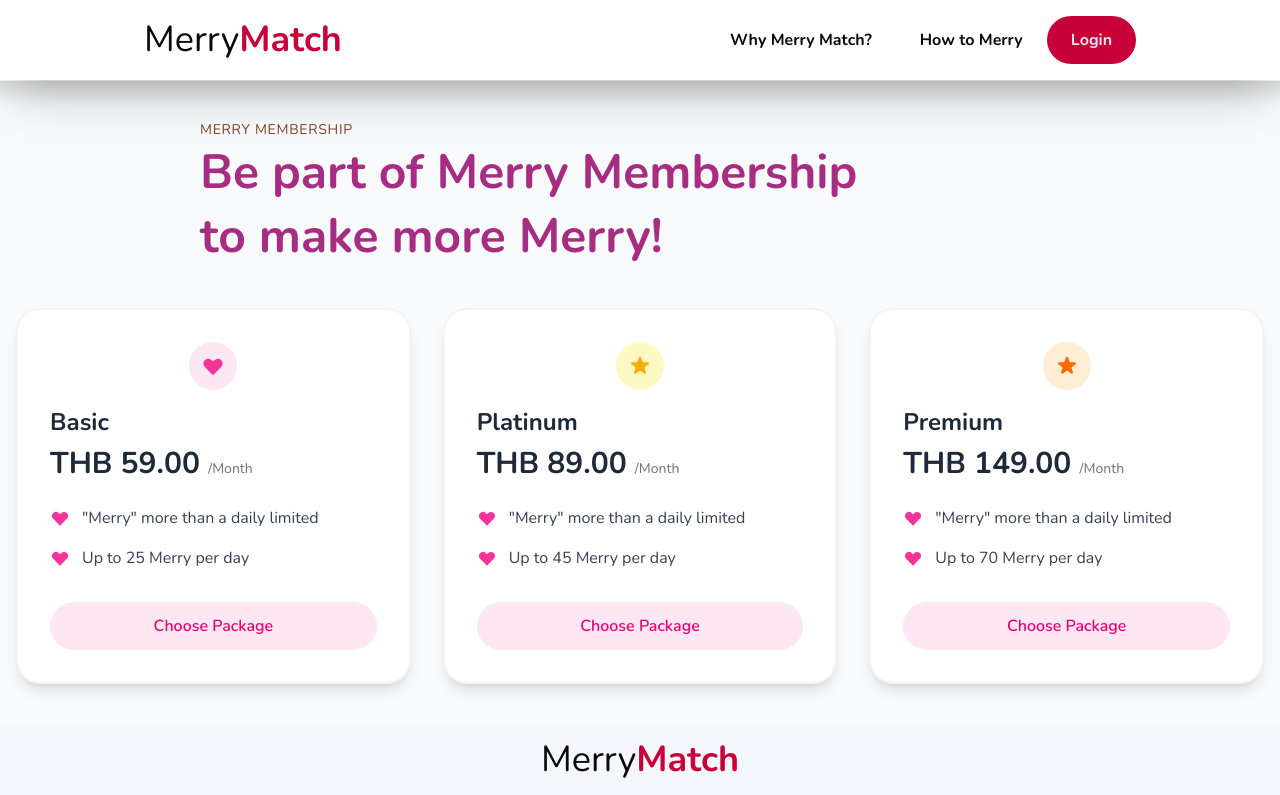
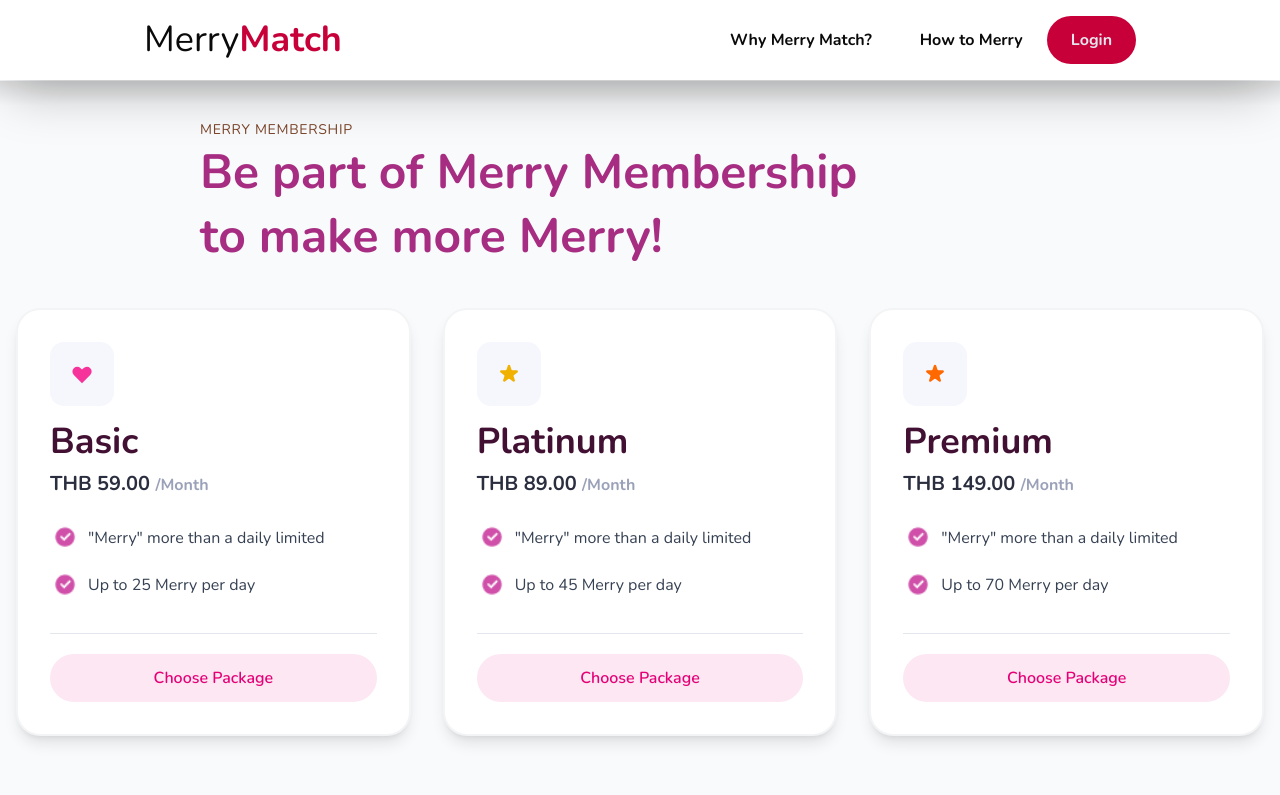
Before and after one commit to Ball-SE/merry-match, a Next.js app: page /package in a window 1280 px wide. Shown: the top 795 px of the page. Built offline with nearby package versions, Linux system fonts and the light colour scheme; no server answers.

Commit message:
feat: add checkbox-circle image

```diff
--- a/src/components/AlertNotification.tsx
+++ b/src/components/AlertNotification.tsx
@@ -79,7 +79,7 @@
                         </div>
                         <div className="flex-1">
                             <div className="text-sm text-gray-800 font-medium">
-                                <span className="text-gray-600">'{notification.name}'</span>{" "}
+                                <span className="text-gray-600">&apos;{notification.name}&apos;</span>{" "}
                                 <span className="text-gray-800">{notification.message}</span>
                             </div>
                             <div className="text-xs text-gray-500 mt-1">
--- a/src/components/match/MatchingCenter.tsx
+++ b/src/components/match/MatchingCenter.tsx
@@ -109,7 +109,7 @@
 
       // return ผลลัพธ์แทนการ set state
       return { success: true, match: result.match || false };
-    } catch (error: any) {
+    } catch (error) {
       return { success: false, match: false };
     }
   };
--- a/src/pages/landing-page/index.tsx
+++ b/src/pages/landing-page/index.tsx
@@ -5,12 +5,10 @@
 import { useState, useEffect } from "react";
 import { useRouter } from "next/router";
 import { supabase } from "@/lib/supabase/supabaseClient";
-import { useAdmin } from '@/hooks/useAdmin';
 import Img from "next/image";
 
 function HomePage(){
     const [isLoggedIn, setIsLoggedIn] = useState<boolean | null>(null);
-    const { isAdmin } = useAdmin();
     const router = useRouter();
 
     useEffect(() => {
@@ -53,7 +51,6 @@
         } else {
             router.push("/login");
         }
-
     };
 
     return (
--- a/src/pages/package/index.tsx
+++ b/src/pages/package/index.tsx
@@ -1,5 +1,6 @@
 import NavBar from "@/components/NavBar";
 import Footer from "@/components/Footer";
+import Image from "next/image";
 
 export default function PackagePage() {
     return (
@@ -9,46 +10,48 @@
             {/* Main Content */}
             <div className=" mx-auto px-4 py-10">
                 {/* Header Section */}
-                <div className="mb-12 ml-46">
+                <div className="sm:mb-12 sm:ml-46 mb-10">
                     <p className="text-sm text-[#7B4429] uppercase tracking-wider mb-2">MERRY MEMBERSHIP</p>
-                    <h1 className="text-4xl md:text-5xl font-bold text-[#A62D82] mb-4">
+                    <h1 className="hidden sm:block text-4xl md:text-5xl font-bold text-[#A62D82] mb-4">
                         Be part of Merry Membership
                     </h1>
-                    <h2 className="text-4xl md:text-5xl font-bold text-[#A62D82]">
+                    <h2 className="hidden sm:block text-4xl md:text-5xl font-bold text-[#A62D82]">
                         to make more Merry!
                     </h2>
+                    <h3 className="sm:hidden text-4xl md:text-5xl font-bold text-[#A62D82]">
+                        Join us and start matching
+                    </h3>
+
                 </div>
 
                 {/* Pricing Cards */}
-                <div className="grid grid-cols-1 md:grid-cols-3 gap-8 max-w-7xl mx-auto">
+                <div className="grid grid-cols-1 md:grid-cols-3 gap-8 max-w-7xl mx-auto mb-10">
                     {/* Basic Package */}
                     <div className="bg-white rounded-3xl p-8 shadow-lg border-2 border-gray-100 relative">
                         <div className="text-left mb-6">
-                            <div className="w-12 h-12 mx-auto mb-4 bg-pink-100 rounded-full flex items-center justify-center">
+                            <div className="w-16 h-16 mb-4 bg-[#F6F7FC] rounded-xl flex items-center justify-center">
                                 <svg className="w-6 h-6 text-pink-500" fill="currentColor" viewBox="0 0 20 20">
                                     <path fillRule="evenodd" d="M3.172 5.172a4 4 0 015.656 0L10 6.343l1.172-1.171a4 4 0 115.656 5.656L10 17.657l-6.828-6.829a4 4 0 010-5.656z" clipRule="evenodd" />
                                 </svg>
                             </div>
-                            <h3 className="text-2xl font-bold text-gray-800 mb-2">Basic</h3>
-                            <p className="text-3xl font-bold text-gray-800">
-                                THB 59.00 <span className="text-sm font-normal text-gray-500">/Month</span>
+                            <h3 className="text-4xl font-bold text-[#411032] mb-2">Basic</h3>
+                            <p className="text-xl font-bold text-[#2A2E3F]">
+                                THB 59.00 <span className="text-base font-regular text-[#9AA1B9]">/Month</span>
                             </p>
                         </div>
 
                         <div className="space-y-4 mb-8">
-                            <div className="flex items-center">
-                                <svg className="w-5 h-5 text-pink-500 mr-3" fill="currentColor" viewBox="0 0 20 20">
-                                    <path fillRule="evenodd" d="M3.172 5.172a4 4 0 015.656 0L10 6.343l1.172-1.171a4 4 0 115.656 5.656L10 17.657l-6.828-6.829a4 4 0 010-5.656z" clipRule="evenodd" />
-                                </svg>
-                                <span className="text-gray-700">"Merry" more than a daily limited</span>
+                            <div className="flex items-center gap-2">
+                                <Image src="/assets/checkbox-circle.png" alt="Basic" width={30} height={30} />
+                                <span className="text-gray-700">&quot;Merry&quot; more than a daily limited</span>
                             </div>
-                            <div className="flex items-center">
-                                <svg className="w-5 h-5 text-pink-500 mr-3" fill="currentColor" viewBox="0 0 20 20">
-                                    <path fillRule="evenodd" d="M3.172 5.172a4 4 0 015.656 0L10 6.343l1.172-1.171a4 4 0 115.656 5.656L10 17.657l-6.828-6.829a4 4 0 010-5.656z" clipRule="evenodd" />
-                                </svg>
+                            <div className="flex items-center gap-2">
+                                <Image src="/assets/checkbox-circle.png" alt="Basic" width={30} height={30} />
                                 <span className="text-gray-700">Up to 25 Merry per day</span>
                             </div>
                         </div>
+
+                        <div className="border-t-[1px] border-[#E4E6ED] mt-5 mb-5"></div>
 
                         <button className="w-full bg-pink-100 hover:bg-pink-200 text-pink-600 font-semibold py-3 px-6 rounded-full transition-colors">
                             Choose Package
@@ -58,31 +61,29 @@
                     {/* Platinum Package */}
                     <div className="bg-white rounded-3xl p-8 shadow-lg border-2 border-gray-100 relative">
                         <div className="text-left mb-6">
-                            <div className="w-12 h-12 mx-auto mb-4 bg-yellow-100 rounded-full flex items-center justify-center">
+                            <div className="w-16 h-16 mb-4 bg-[#F6F7FC] rounded-xl flex items-center justify-center">
                                 <svg className="w-6 h-6 text-yellow-500" fill="currentColor" viewBox="0 0 20 20">
                                     <path d="M9.049 2.927c.3-.921 1.603-.921 1.902 0l1.07 3.292a1 1 0 00.95.69h3.462c.969 0 1.371 1.24.588 1.81l-2.8 2.034a1 1 0 00-.364 1.118l1.07 3.292c.3.921-.755 1.688-1.54 1.118l-2.8-2.034a1 1 0 00-1.175 0l-2.8 2.034c-.784.57-1.838-.197-1.539-1.118l1.07-3.292a1 1 0 00-.364-1.118L2.98 8.72c-.783-.57-.38-1.81.588-1.81h3.461a1 1 0 00.951-.69l1.07-3.292z" />
                                 </svg>
                             </div>
-                            <h3 className="text-2xl font-bold text-gray-800 mb-2">Platinum</h3>
-                            <p className="text-3xl font-bold text-gray-800">
-                                THB 89.00 <span className="text-sm font-normal text-gray-500">/Month</span>
+                            <h3 className="text-4xl font-bold text-[#411032] mb-2">Platinum</h3>
+                            <p className="text-xl font-bold text-[#2A2E3F]">
+                                THB 89.00 <span className="text-base font-regular text-[#9AA1B9]">/Month</span>
                             </p>
                         </div>
 
                         <div className="space-y-4 mb-8">
-                            <div className="flex items-center">
-                                <svg className="w-5 h-5 text-pink-500 mr-3" fill="currentColor" viewBox="0 0 20 20">
-                                    <path fillRule="evenodd" d="M3.172 5.172a4 4 0 015.656 0L10 6.343l1.172-1.171a4 4 0 115.656 5.656L10 17.657l-6.828-6.829a4 4 0 010-5.656z" clipRule="evenodd" />
-                                </svg>
-                                <span className="text-gray-700">"Merry" more than a daily limited</span>
+                            <div className="flex items-center gap-2">
+                                <Image src="/assets/checkbox-circle.png" alt="Basic" width={30} height={30} />
+                                <span className="text-gray-700">&quot;Merry&quot; more than a daily limited</span>
                             </div>
-                            <div className="flex items-center">
-                                <svg className="w-5 h-5 text-pink-500 mr-3" fill="currentColor" viewBox="0 0 20 20">
-                                    <path fillRule="evenodd" d="M3.172 5.172a4 4 0 015.656 0L10 6.343l1.172-1.171a4 4 0 115.656 5.656L10 17.657l-6.828-6.829a4 4 0 010-5.656z" clipRule="evenodd" />
-                                </svg>
+                            <div className="flex items-center gap-2">
+                            <Image src="/assets/checkbox-circle.png" alt="Basic" width={30} height={30} />
                                 <span className="text-gray-700">Up to 45 Merry per day</span>
                             </div>
                         </div>
+
+                        <div className="border-t-[1px] border-[#E4E6ED] mt-5 mb-5"></div>
 
                         <button className="w-full bg-pink-100 hover:bg-pink-200 text-pink-600 font-semibold py-3 px-6 rounded-full transition-colors">
                             Choose Package
@@ -92,31 +93,29 @@
                     {/* Premium Package */}
                     <div className="bg-white rounded-3xl p-8 shadow-lg border-2 border-gray-100 relative">
                         <div className="text-left mb-6">
-                            <div className="w-12 h-12 mx-auto mb-4 bg-orange-100 rounded-full flex items-center justify-center">
+                            <div className="w-16 h-16 mb-4 bg-[#F6F7FC] rounded-xl flex items-center justify-center">
                                 <svg className="w-6 h-6 text-orange-500" fill="currentColor" viewBox="0 0 20 20">
                                     <path d="M9.049 2.927c.3-.921 1.603-.921 1.902 0l1.07 3.292a1 1 0 00.95.69h3.462c.969 0 1.371 1.24.588 1.81l-2.8 2.034a1 1 0 00-.364 1.118l1.07 3.292c.3.921-.755 1.688-1.54 1.118l-2.8-2.034a1 1 0 00-1.175 0l-2.8 2.034c-.784.57-1.838-.197-1.539-1.118l1.07-3.292a1 1 0 00-.364-1.118L2.98 8.72c-.783-.57-.38-1.81.588-1.81h3.461a1 1 0 00.951-.69l1.07-3.292z" />
                                 </svg>
                             </div>
-                            <h3 className="text-2xl font-bold text-gray-800 mb-2">Premium</h3>
-                            <p className="text-3xl font-bold text-gray-800">
-                                THB 149.00 <span className="text-sm font-normal text-gray-500">/Month</span>
+                            <h3 className="text-4xl font-bold text-[#411032] mb-2">Premium</h3>
+                            <p className="text-xl font-bold text-[#2A2E3F]">
+                                THB 149.00 <span className="text-base font-regular text-[#9AA1B9]">/Month</span>
                             </p>
                         </div>
 
                         <div className="space-y-4 mb-8">
-                            <div className="flex items-center">
-                                <svg className="w-5 h-5 text-pink-500 mr-3" fill="currentColor" viewBox="0 0 20 20">
-                                    <path fillRule="evenodd" d="M3.172 5.172a4 4 0 015.656 0L10 6.343l1.172-1.171a4 4 0 115.656 5.656L10 17.657l-6.828-6.829a4 4 0 010-5.656z" clipRule="evenodd" />
-                                </svg>
-                                <span className="text-gray-700">"Merry" more than a daily limited</span>
+                            <div className="flex items-center gap-2">
+                            <Image src="/assets/checkbox-circle.png" alt="Basic" width={30} height={30} />
+                                <span className="text-gray-700">&quot;Merry&quot; more than a daily limited</span>
                             </div>
-                            <div className="flex items-center">
-                                <svg className="w-5 h-5 text-pink-500 mr-3" fill="currentColor" viewBox="0 0 20 20">
-                                    <path fillRule="evenodd" d="M3.172 5.172a4 4 0 015.656 0L10 6.343l1.172-1.171a4 4 0 115.656 5.656L10 17.657l-6.828-6.829a4 4 0 010-5.656z" clipRule="evenodd" />
-                                </svg>
+                            <div className="flex items-center gap-2">
+                            <Image src="/assets/checkbox-circle.png" alt="Basic" width={30} height={30} />
                                 <span className="text-gray-700">Up to 70 Merry per day</span>
                             </div>
                         </div>
+
+                        <div className="border-t-[1px] border-[#E4E6ED] mt-5 mb-5"></div>
 
                         <button className="w-full bg-pink-100 hover:bg-pink-200 text-pink-600 font-semibold py-3 px-6 rounded-full transition-colors">
                             Choose Package
--- a/src/services/profileService.ts
+++ b/src/services/profileService.ts
@@ -150,7 +150,7 @@
     await new Promise(resolve => setTimeout(resolve, 100));
 
     // ดึง list ของคนที่เคย swipe แล้ว (รวมทั้ง like และ pass)
-    const { data: swipedUsers, error: swipeError } = await supabase
+    const { data: swipedUsers } = await supabase
       .from('swipes')
       .select('swiped_id, action')
       .eq('swiper_id', user.id);
@@ -179,7 +179,7 @@
 
 
     // กรองข้อมูลอื่นๆ ใน JavaScript
-    let filteredProfiles = unswipedProfiles.filter(profile => {
+    const filteredProfiles = unswipedProfiles.filter(profile => {
       const hasName = profile.name && profile.name.trim() !== '';
       const hasPhotos = (profile.photos && Array.isArray(profile.photos) && profile.photos.length > 0) ||
                        (profile.photo_url && profile.photo_url.trim() !== '') ||
```
Also changed, not shown: src/components/match/MatchingRight.tsx (+1 -14 lines), public/assets/checkbox-circle.png (added).
